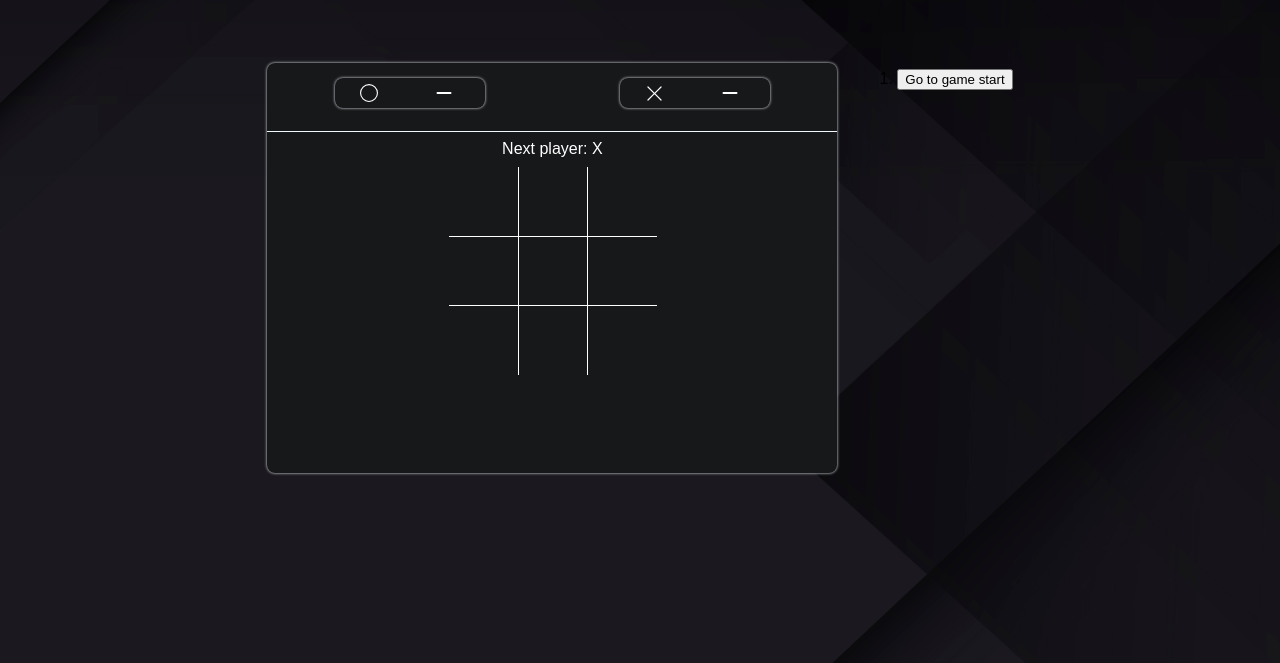
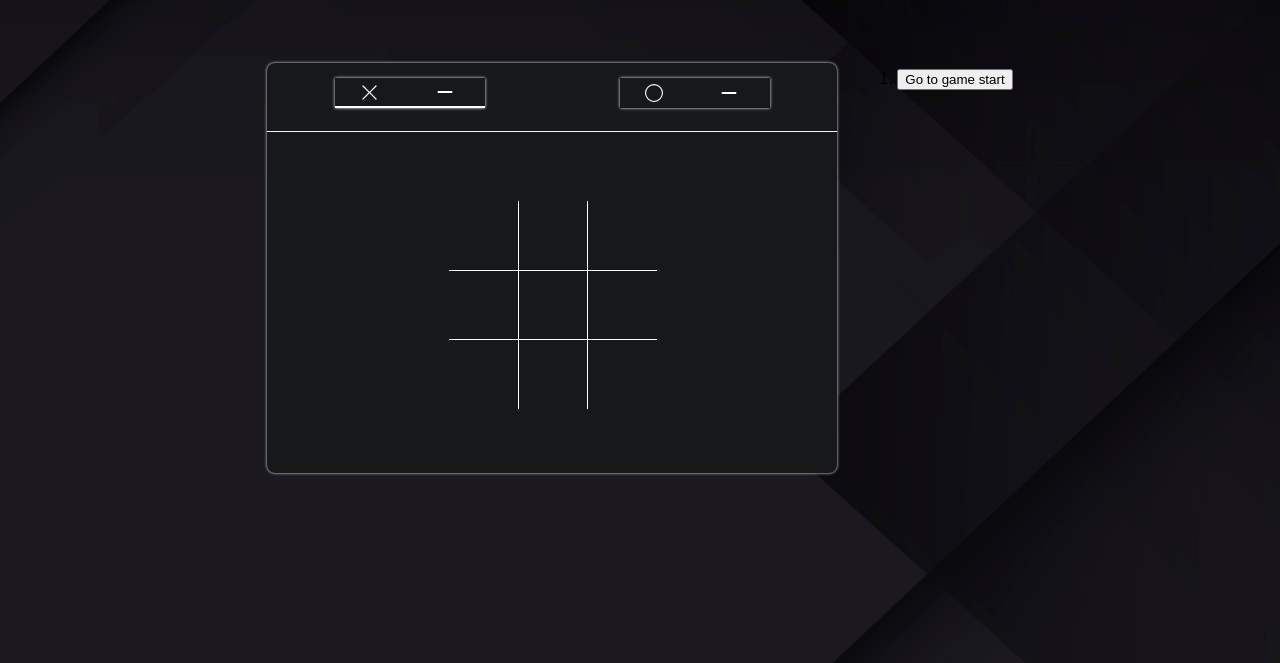
Before and after one commit to renanasb/jogo-da-velha-HNR, a React (Create React App) app: page / in a window 1280 px wide. Shown: the part 137-800 px from the top of the page. Built offline with nearby package versions, Linux system fonts and the light colour scheme.

Commit message:
snapshot 1.45

```diff
--- a/src/App.js
+++ b/src/App.js
@@ -1,6 +1,5 @@
 import { useState } from "react";
 import "./styles.css";
-
 
 function Square0({ value, onSquareClick }) {
   return (
@@ -66,15 +65,6 @@ function Square7({ value, onSquareClick }) {
   );
 }
 
-// function tabuleiroX( ) {
-// return (
-
-// );
-
-
-// }
-
-
 function Square8({ value, onSquareClick }) {
   return (
     <button className="square8" onClick={onSquareClick}>
@@ -105,23 +95,33 @@ function Board({ xIsNext, squares, onPlay }) {
     status = "Next player: " + (xIsNext ? "X" : "O");
   }
 
+  function TabuleiroPlayers(xIsNext) {
+    if (status === "Next player: X") {
+      return (
+        <div className="placar">
+          <div className="players" style={{ borderBottom: "2px solid white" }}>
+            <svg
+              xmlns="http://www.w3.org/2000/svg"
+              width="19px"
+              height="19px"
+              fill="white  "
+              className="bi bi-x-lg"
+              viewBox="0 0 16 16"
+            >
+              <path d="M2.146 2.854a.5.5 0 1 1 .708-.708L8 7.293l5.146-5.147a.5.5 0 0 1 .708.708L8.707 8l5.147 5.146a.5.5 0 0 1-.708.708L8 8.707l-5.146 5.147a.5.5 0 0 1-.708-.708L7.293 8z" />
+            </svg>
 
-
-
-
-
-  // let pontuaçãoX;
-  // let pontuaçãoO;
-  // if (winner = "X") {
-  //   pontuaçãoX = "o";
-  // } else {
-  //   pontuaçãoO = "i";
-  // }
-
-  return (
-      <div className="tabuleiroMatrix">
-        <div className="tabuleiro">
-          <div className="placar">
+            <svg
+              xmlns="http://www.w3.org/2000/svg"
+              width="30px"
+              height="30px"
+              fill="white"
+              className="bi bi-dash"
+              viewBox="0 0 16 16"
+            >
+              <path d="M4 8a.5.5 0 0 1 .5-.5h7a.5.5 0 0 1 0 1h-7A.5.5 0 0 1 4 8" />
+            </svg>
+          </div>
           <div className="players">
             <svg
               xmlns="http://www.w3.org/2000/svg"
@@ -145,7 +145,11 @@ function Board({ xIsNext, squares, onPlay }) {
               <path d="M4 8a.5.5 0 0 1 .5-.5h7a.5.5 0 0 1 0 1h-7A.5.5 0 0 1 4 8" />
             </svg>
           </div>
-
+        </div>
+      );
+    } else if (status === "Next player: O") {
+      return (
+        <div className="placar">
           <div className="players">
             <svg
               xmlns="http://www.w3.org/2000/svg"
@@ -169,11 +173,108 @@ function Board({ xIsNext, squares, onPlay }) {
               <path d="M4 8a.5.5 0 0 1 .5-.5h7a.5.5 0 0 1 0 1h-7A.5.5 0 0 1 4 8" />
             </svg>
           </div>
+          <div className="players" style={{ borderBottom: "2px solid white" }}>
+            <svg
+              xmlns="http://www.w3.org/2000/svg"
+              width="18px"
+              height="18px"
+              fill="white"
+              className="bi bi-circle"
+              viewBox="0 0 16 16"
+            >
+              <path d="M8 15A7 7 0 1 1 8 1a7 7 0 0 1 0 14m0 1A8 8 0 1 0 8 0a8 8 0 0 0 0 16" />
+            </svg>
+
+            <svg
+              xmlns="http://www.w3.org/2000/svg"
+              width="30px"
+              height="30px"
+              fill="white"
+              className="bi bi-dash"
+              viewBox="0 0 16 16"
+            >
+              <path d="M4 8a.5.5 0 0 1 .5-.5h7a.5.5 0 0 1 0 1h-7A.5.5 0 0 1 4 8" />
+            </svg>
           </div>
+        </div>
+      );
+    } else {
+      return (
+        <div className="placar">
+          <div className="players">
+            <svg
+              xmlns="http://www.w3.org/2000/svg"
+              width="19px"
+              height="19px"
+              fill="white  "
+              className="bi bi-x-lg"
+              viewBox="0 0 16 16"
+            >
+              <path d="M2.146 2.854a.5.5 0 1 1 .708-.708L8 7.293l5.146-5.147a.5.5 0 0 1 .708.708L8.707 8l5.147 5.146a.5.5 0 0 1-.708.708L8 8.707l-5.146 5.147a.5.5 0 0 1-.708-.708L7.293 8z" />
+            </svg>
+
+            <svg
+              xmlns="http://www.w3.org/2000/svg"
+              width="30px"
+              height="30px"
+              fill="white"
+              className="bi bi-dash"
+              viewBox="0 0 16 16"
+            >
+              <path d="M4 8a.5.5 0 0 1 .5-.5h7a.5.5 0 0 1 0 1h-7A.5.5 0 0 1 4 8" />
+            </svg>
+          </div>
+          <div className="players">
+            <svg
+              xmlns="http://www.w3.org/2000/svg"
+              width="18px"
+              height="18px"
+              fill="white"
+              className="bi bi-circle"
+              viewBox="0 0 16 16"
+            >
+              <path d="M8 15A7 7 0 1 1 8 1a7 7 0 0 1 0 14m0 1A8 8 0 1 0 8 0a8 8 0 0 0 0 16" />
+            </svg>
+
+            <svg
+              xmlns="http://www.w3.org/2000/svg"
+              width="30px"
+              height="30px"
+              fill="white"
+              className="bi bi-dash"
+              viewBox="0 0 16 16"
+            >
+              <path d="M4 8a.5.5 0 0 1 .5-.5h7a.5.5 0 0 1 0 1h-7A.5.5 0 0 1 4 8" />
+            </svg>
+          </div>
+        </div>
+      );
+    }
+  }
+
+  // let pontuaçãoX;
+  // let pontuaçãoO;
+  // if (winner = "X") {
+  //   pontuaçãoX = "o";
+  // } else {
+  //   pontuaçãoO = "i";
+  // }
+
+  return (
+    <div className="tabuleiroMatrix">
+      <div className="tabuleiro">
+        <TabuleiroPlayers />
 
         <hr color="aliceblue" className="linha" />
-          <div style={{display: "flex", flexDirection: "column", alignItems: "center"}}>
-          <div className="status" style={{color: "white"}}>{status}</div>
+        <div
+          style={{
+            marginTop: '70px',
+            display: "flex",
+            flexDirection: "column",
+            alignItems: "center",
+          }}
+        >
+
           <div className="board-row">
             <Square0 value={squares[0]} onSquareClick={() => handleClick(0)} />
             <Square1 value={squares[1]} onSquareClick={() => handleClick(1)} />
@@ -193,7 +294,6 @@ function Board({ xIsNext, squares, onPlay }) {
       </div>
         </div>
     </div>
-
   );
 }
 
--- a/src/styles.css
+++ b/src/styles.css
@@ -218,9 +218,11 @@ body {
   width: 70px;
 }
 
+
 .square {
+  color: white;
   background: #17181a;
-  border: 1px solid #fff;
+  border: 1px solid white;
   float: left;
   font-size: 24px;
   font-weight: bold;
@@ -316,7 +318,6 @@ body {
   align-items: center;
   background-color: #17181a;
   box-shadow: 0px 0px 3px aliceblue;
-  border-radius: 8px;
   padding: 0px;
   max-width: 210px;
   max-height: 210px;
```
Lines whose indentation alone changed are shown as unchanged.
